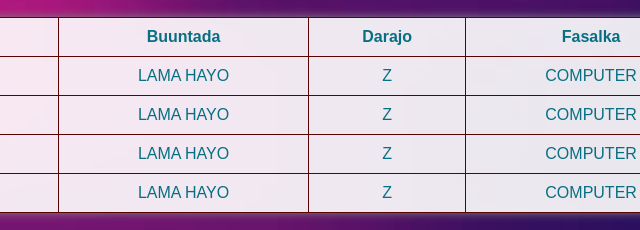
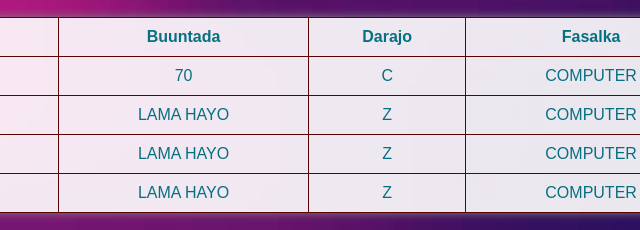
Before and after one commit to BanadirSchool/Banadir-School-BEST-B2-210, a plain HTML site: page index.html in a window 1280 px wide. Shown: the part 332-562 px from the top of the page, 492-1132 px from the left. Drawn offline with Linux system fonts and the light colour scheme.

Commit message:
Update index.html

```diff
--- a/index.html
+++ b/index.html
@@ -137,8 +137,8 @@ background-size: cover;
             <th>Fasalka</th>
         </tr>
         <tr><td>1</td><td>WINDOW 10</td>
-            <td>LAMA HAYO</td>
-            <td>Z</td>
+            <td>70</td>
+            <td>C</td>
             <td>COMPUTER</td>
         </tr>
         <tr>
@@ -198,4 +198,5 @@ background-size: cover;
         }
     </script>
 </body>
+
 </html>
```
